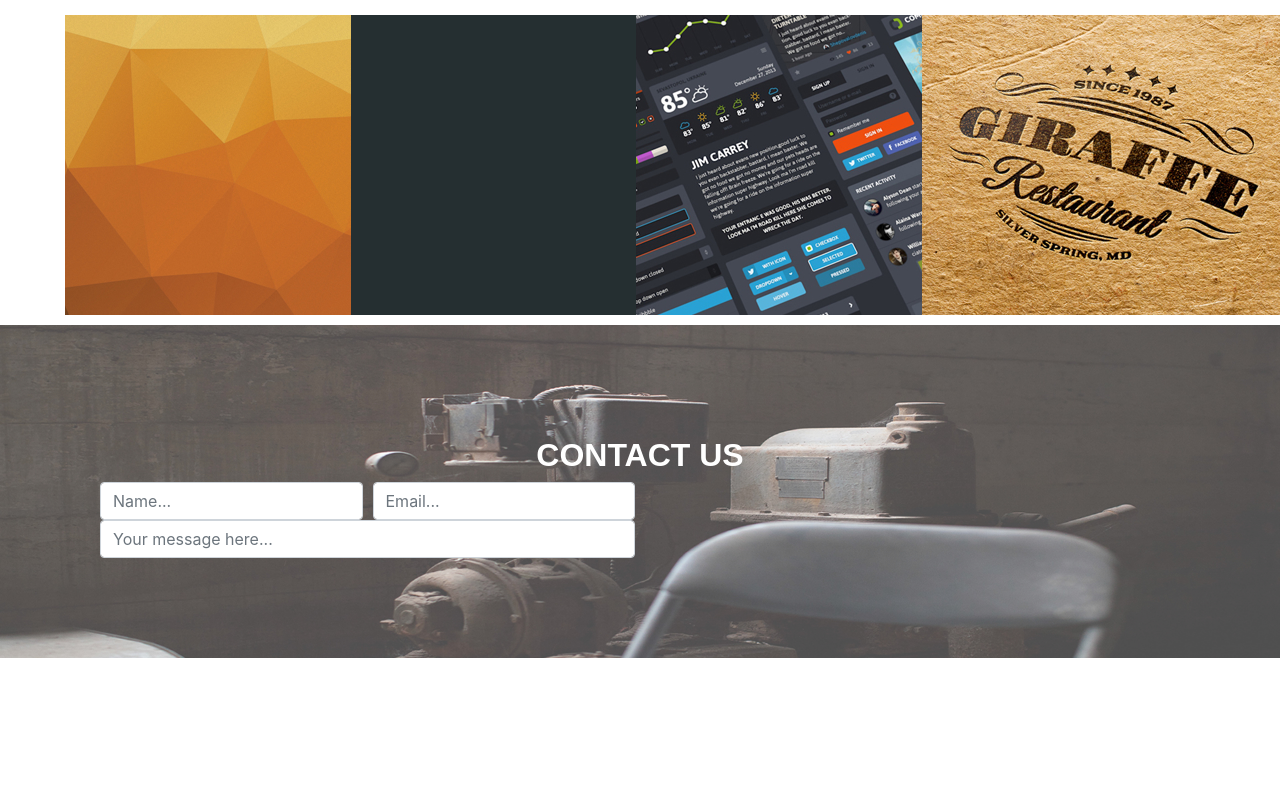
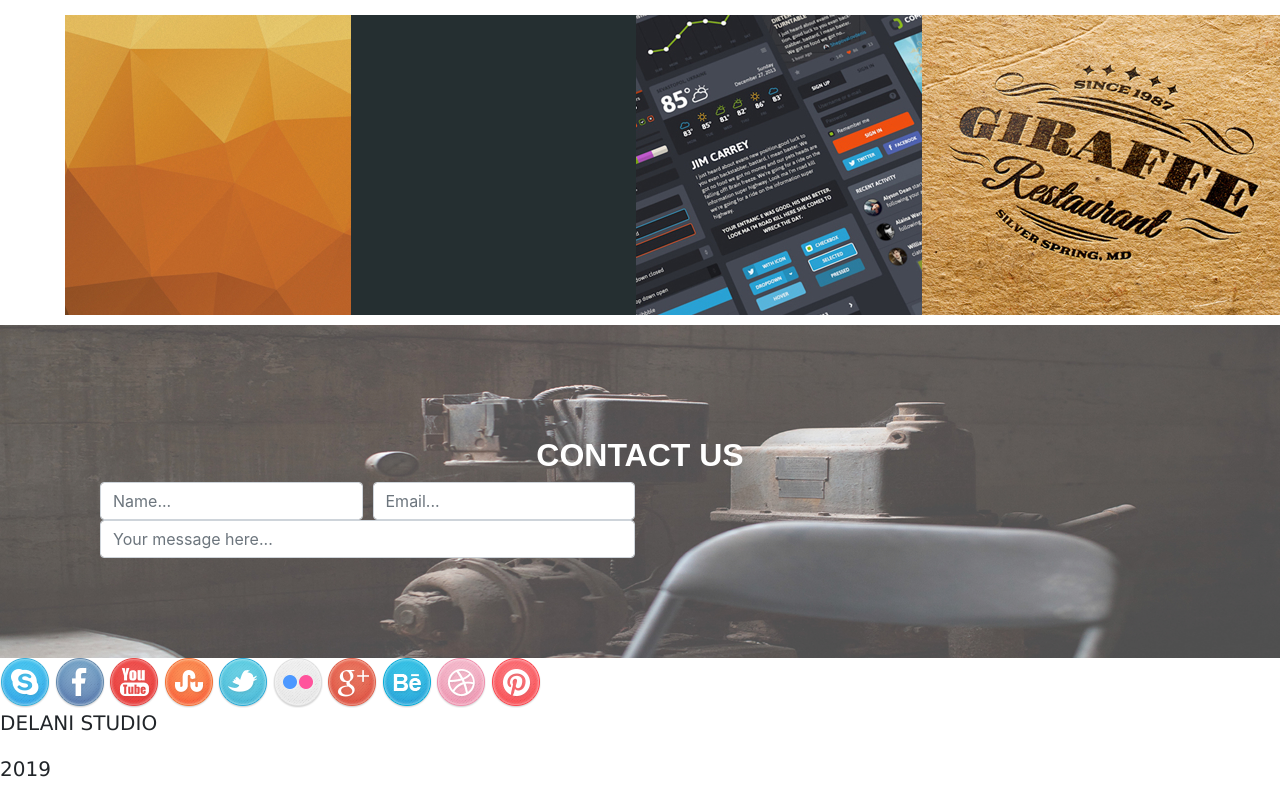
Before and after one commit to skeza318J/IP3, a plain HTML site: page index.html in a window 1280 px wide. Shown: the part 2642-3442 px from the top of the page. Before the commit the page ends 3300 px from the top, so only its background shows below. Drawn offline with Linux system fonts and the light colour scheme.

Commit message:
added a section of social

```diff
--- a/index.html
+++ b/index.html
@@ -112,10 +112,27 @@
                     </div>
                 </div>
             </form>
+        </section>
+        <section id="social">
+            <img src="img/skype.png">
+            <img src="img/facebook.png">
+            <img src="img/you_tube.png">
+            <img src="img/stumble_upon.png">
+            <img src="img/twitter.png">
+            <img src="img/flickr.png">
+            <img src="img/g_plus.png">
+            <img src="img/behance.png">
+            <img src="img/dribble.png">
+            <img src="img/pinterest.png">
+            <p>DELANI STUDIO</p>
+            <p>2019</p>
+        </section>
+
     </div>
 
-        </section>
-    </div>
+
+
+
 </body>
 
 </html>
```
Also changed, not shown: img/you_tube.png (added). Lines whose indentation alone changed are shown as unchanged.
